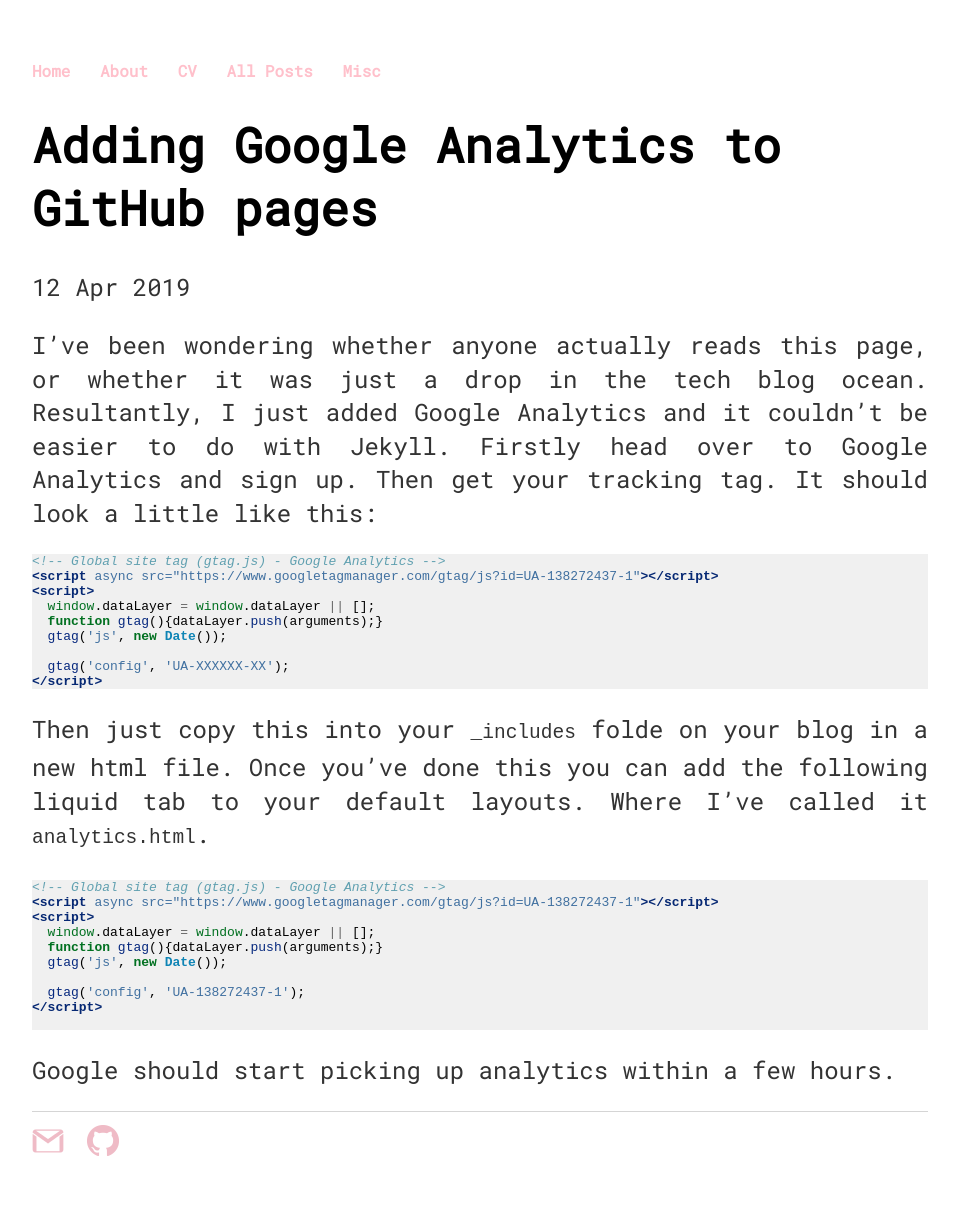
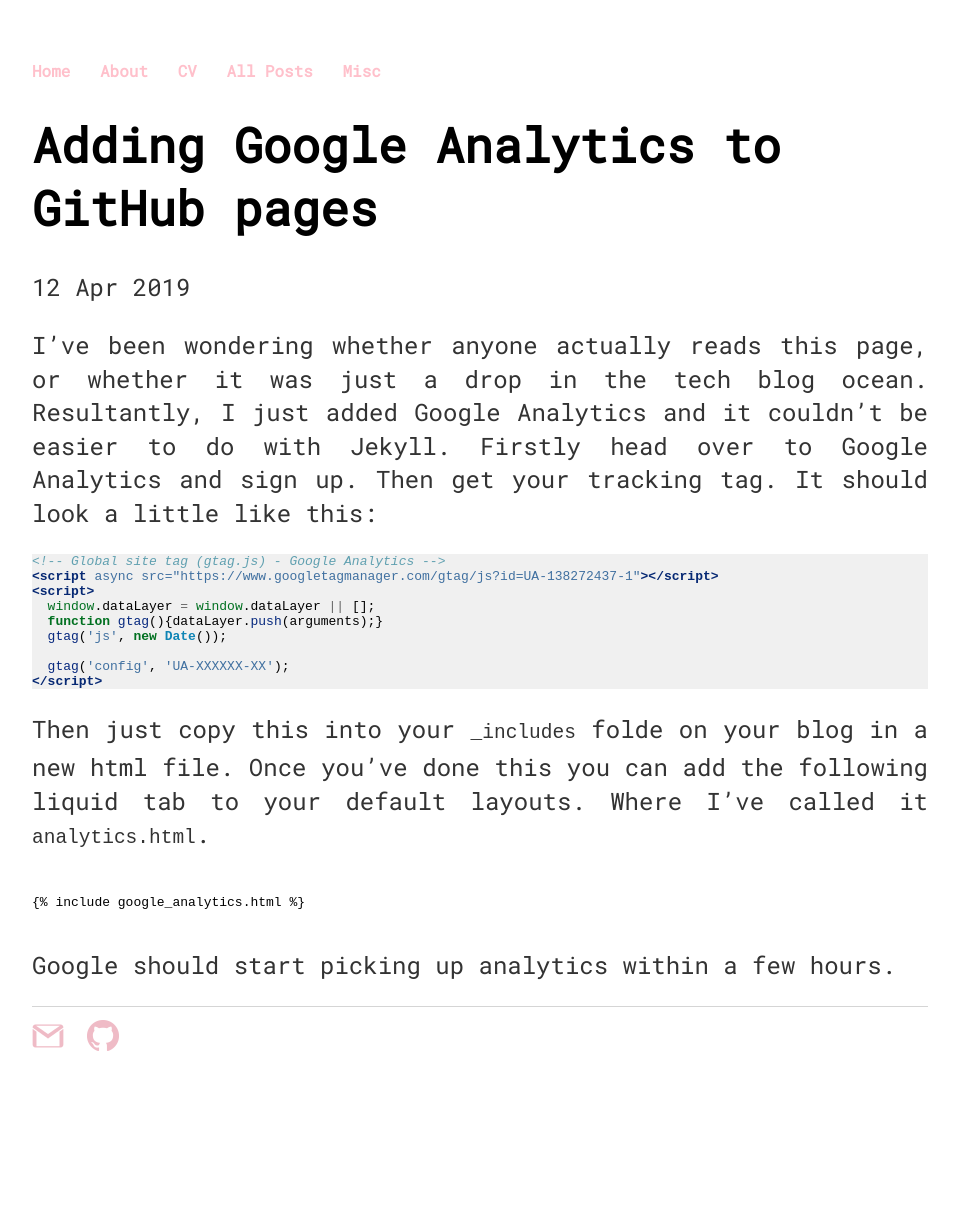
Before and after one commit to skailasa/skailasa.github.io, a Jekyll site: the page built from _posts/2019-04-12-adding-google-analytics.md, in a window 1280 px wide. Shown: the whole page, without its empty margins (160-1119 px from the left). Built offline with Jekyll 4.4.1, drawn with Linux system fonts in a browser that asks for light colours; after the commit the page ends 1115 px from its top, so only the background shows below that.

Commit message:
Fix mistake, escape liquid tag

````diff
--- a/_posts/2019-04-12-adding-google-analytics.md
+++ b/_posts/2019-04-12-adding-google-analytics.md
@@ -25,8 +25,10 @@
 you've done this you can add the following liquid tab to your default layouts. Where I've
 called it `analytics.html`.
 
-```html
+```h
+{% raw  %}
 {% include google_analytics.html %}
+{% endraw %}
 ```
 
 Google should start picking up analytics within a few hours.
````
